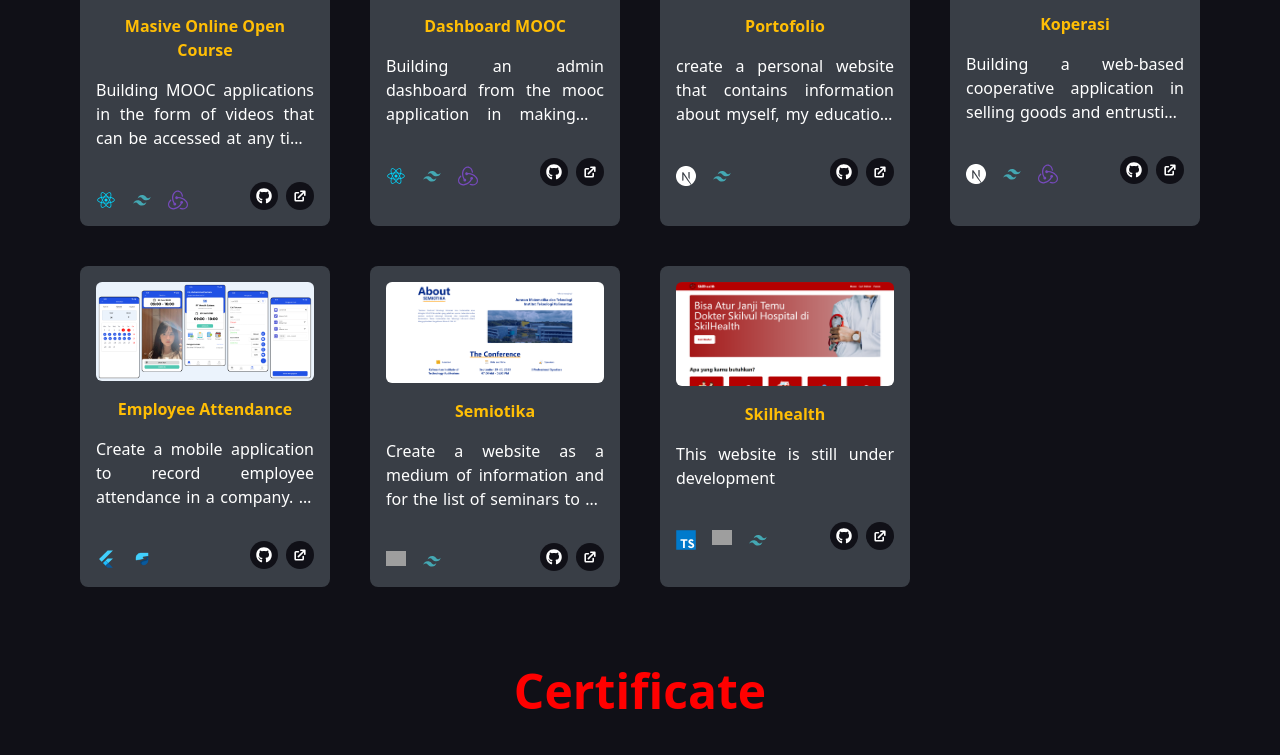
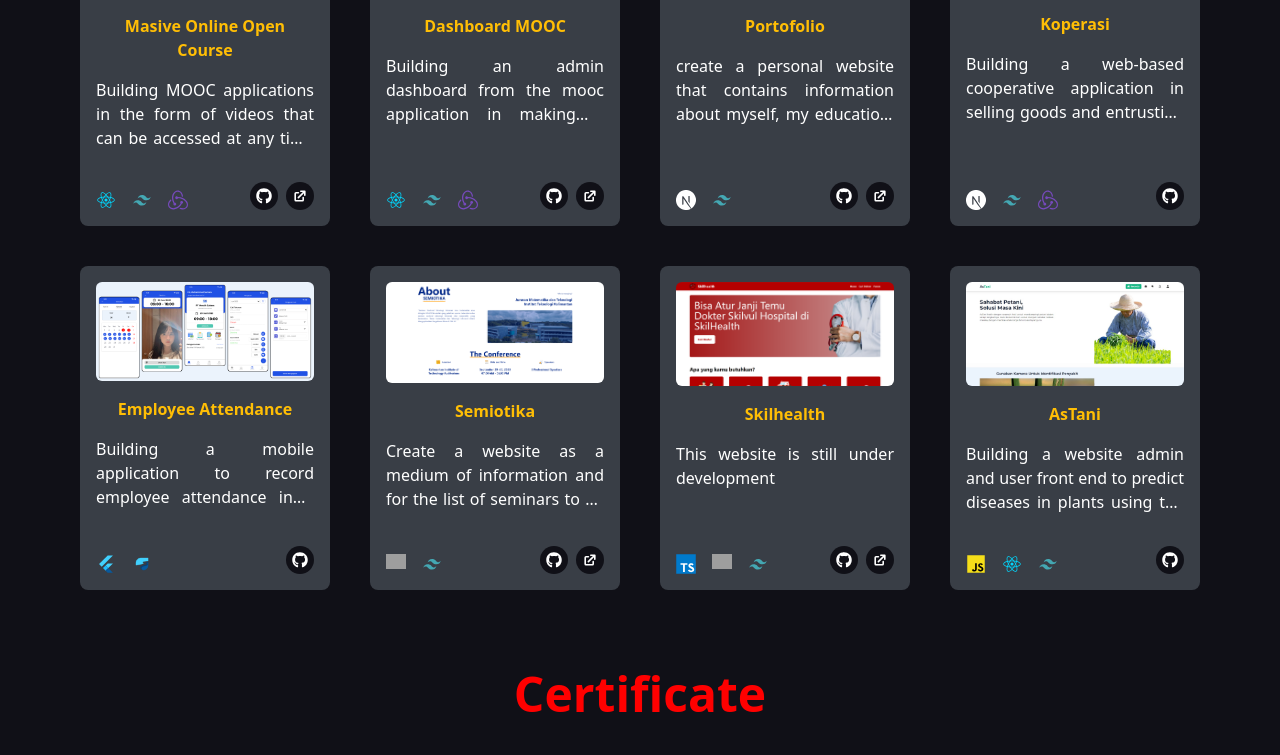
Before and after one commit to ArwinMarinta/Portofolio-nextjs, a Next.js app: page / in a window 1280 px wide. Shown: the part 2888-3643 px from the top of the page. Built offline with nearby package versions, Linux system fonts and the light colour scheme; grey boxes are pictures that could not be loaded.

Commit message:
<improve> [project] add new project base

```diff
--- a/src/components/Contact.jsx
+++ b/src/components/Contact.jsx
@@ -7,7 +7,13 @@ const Contact = () => {
   return (
     <main className="w-full flex justify-center bg-DARK">
       <div className="container flex flex-col items-center">
-        <div className="text-RED01 text-center font-bold text-5xl ">
+        <a
+          href="mailto:septianushendra3@gmail.com"
+          title="send email to employee"
+          target="_blank"
+          className="text-blue-600 underline"
+        ></a>
+        {/* <div className="text-RED01 text-center font-bold text-5xl ">
           Contact <a className="text-white">Me</a>
         </div>
         <span className="text-white">
@@ -34,7 +40,7 @@ const Contact = () => {
           <Link href="" className="bg-white p-2 rounded-full hover:bg-[#FF69B4]">
             <SiLinktree />
           </Link>
-        </div>
+        </div> */}
       </div>
     </main>
   );
--- a/src/components/card/Card_Porject.jsx
+++ b/src/components/card/Card_Porject.jsx
@@ -8,7 +8,7 @@ import Link from "next/link";
 const Card = ({ data }) => {
   return (
     <div className=" flex flex-col bg-DARK03 hover:bg-[#2e3142] py-4 rounded-lg w-full cursor-pointer">
-      <div className="px-4  flex flex-col gap-4">
+      <div className="px-4  flex flex-col gap-4 h-full">
         <Image src={data?.image} alt="Picture Project" className="w-full rounded-md" />
         <span className="text-YELLOW01 font-bold flex text-center justify-center">
           {data?.tittle}
@@ -16,6 +16,7 @@ const Card = ({ data }) => {
         <div className="flex text-white text-justify">
           <span className="line-clamp-3 hover:line-clamp-none">{data?.describe}</span>
         </div>
+        <div className="flex justify-end h-full">
           <div className="flex flex-row justify-between w-full items-end mt-4 gap-4 ">
             <div className="flex flex-row gap-4">
               {data.tool.map((datas) => (
@@ -32,6 +33,9 @@ const Card = ({ data }) => {
               >
                 <FaGithub className="text-white" />
               </Link>
+              {data.pathApp === "" ? (
+                ""
+              ) : (
                 <Link
                   href={data?.pathApp}
                   target="_blank"
@@ -39,6 +43,8 @@ const Card = ({ data }) => {
                 >
                   <HiExternalLink className="text-white " />
                 </Link>
+              )}
+            </div>
           </div>
         </div>
       </div>
--- a/src/data/Project.js
+++ b/src/data/Project.js
@@ -20,6 +20,7 @@ import HTML from "../assets/skill/html.svg";
 import JS from "../assets/skill/js.svg";
 import NEXT from "../assets/skill/next-js.svg";
 import TS from "../assets/skill/ts.svg";
+import ASTANI from "../assets/project/astani.jpg";
 export const Projects = [
   {
     id: 1,
@@ -198,7 +199,7 @@ export const Projects = [
     image: Meraih,
     tittle: "Employee Attendance",
     describe:
-      "Create a mobile application to record employee attendance in a company. In addition, employees can also apply for permits, sickness, and more.",
+      "Building a mobile application to record employee attendance in a company. In addition, employees can also apply for permits, sickness, and more.",
     tool: [
       {
         id: 1,
@@ -253,4 +254,27 @@ export const Projects = [
     pathGit: "https://github.com/ArwinMarinta/fe-skillhealt",
     pathApp: "https://skillhealt.arwinmarinta.com",
   },
+  {
+    id: 12,
+    image: ASTANI,
+    tittle: "AsTani",
+    describe:
+      "Building a website admin and user front end to predict diseases in plants using the convolutional neural network model that has been built",
+    tool: [
+      {
+        id: 1,
+        image: JS,
+      },
+      {
+        id: 2,
+        image: REACT,
+      },
+      {
+        id: 2,
+        image: TAILWINDS,
+      },
+    ],
+    pathGit: "https://github.com/ArwinMarinta/astani-frontend-user",
+    pathApp: "",
+  },
 ];
```
Also changed, not shown: src/assets/project/astani.jpg (added). Lines whose indentation alone changed are shown as unchanged.
